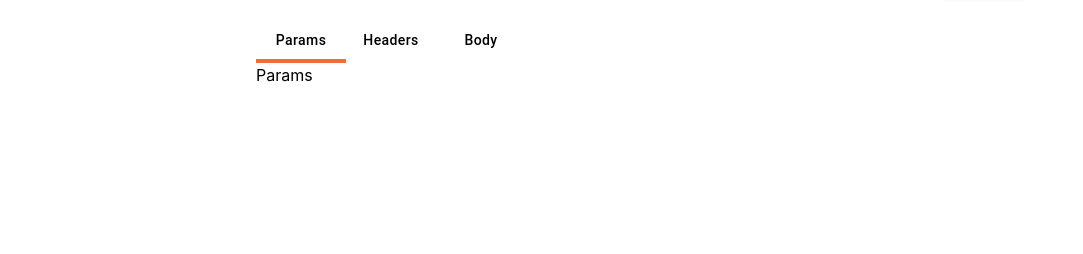
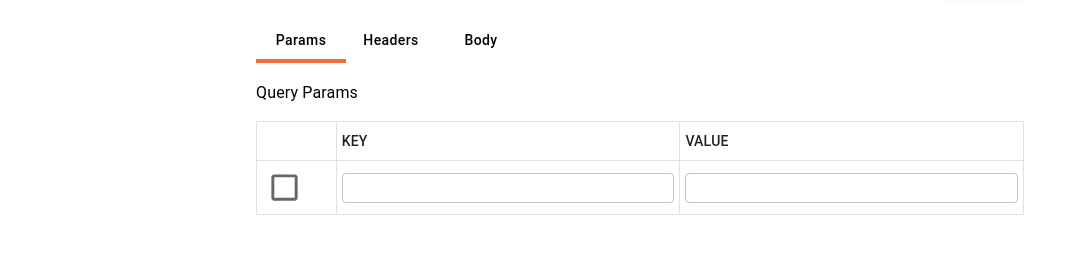
Before and after one commit to evitabarboza/Postman-Clone, a React (Create React App) app: page / in a window 1280 px wide. Shown: the part 152-406 px from the top of the page, without its empty margins (0-1083 px from the left). Built offline with nearby package versions, Linux system fonts and the light colour scheme.

Commit message:
Created addrows and createtable

```diff
--- /dev/null
+++ b/src/components/AddRow.jsx
@@ -0,0 +1,45 @@
+import React from 'react'
+import { TableRow, TableCell, Checkbox, TextField } from '@mui/material'
+import { makeStyles } from '@mui/styles';
+
+const useStyles = makeStyles({
+  tablecell: {
+    border: '1px solid rgba(224, 224, 224, 1)',
+    borderCollapse: 'collapse',
+    padding: ['7px 5px', '!important'],
+  },
+  checkbox: {
+    padding: ['2px 5px', '!important']
+  },
+  textfield: {
+    width: '100%'
+  }
+})
+
+const AddRow = () => {
+  const classes = useStyles();
+  return (
+    <TableRow>
+      <TableCell className={classes.tablecell}>
+        <Checkbox
+          size='large'
+          className={classes.checkbox}
+        />
+      </TableCell>
+      <TableCell className={classes.tablecell}>
+        <TextField
+          className={classes.textfield}
+          sx={{ input: { height: 30, padding: '0 5px' } }}
+        />
+      </TableCell>
+      <TableCell className={classes.tablecell}>
+      <TextField
+          className={classes.textfield}
+          sx={{ input: { height: 30, padding: '0 5px' } }}
+        />
+      </TableCell>
+    </TableRow>
+  )
+}
+
+export default AddRow
--- /dev/null
+++ b/src/components/CreateTable.jsx
@@ -0,0 +1,35 @@
+import React from 'react'
+import { Box, Typography, Table, TableHead, TableBody, TableRow, TableCell} from '@mui/material'
+import AddRow from './AddRow'
+import { makeStyles } from '@mui/styles';
+
+const useStyles = makeStyles({
+  tablecell: {
+    border: '1px solid rgba(224, 224, 224, 1)',
+    borderCollapse: 'collapse',
+    padding: ['7px 5px', '!important'],
+  }
+})
+
+const CreateTable = ({ text }) => {
+  const classes = useStyles();
+  return (
+    <Box>
+      <Typography mt={2} mb={2}>{text}</Typography>
+      <Table sx={{ minWidth: '100%', border: '1px solid rgba(224, 224, 224, 1)' }} aria-label="simple table">
+        <TableHead>
+          <TableRow>
+            <TableCell className={classes.tablecell}></TableCell>
+            <TableCell className={classes.tablecell}>KEY</TableCell>
+            <TableCell className={classes.tablecell}>VALUE</TableCell>
+          </TableRow>
+        </TableHead>
+        <TableBody>
+            <AddRow />
+        </TableBody>
+      </Table>
+    </Box>
+  )
+}
+
+export default CreateTable
--- a/src/components/SelectTab.jsx
+++ b/src/components/SelectTab.jsx
@@ -2,6 +2,7 @@ import React from 'react'
 import { Box,Tabs, Tab } from '@mui/material'
 import { useState } from 'react'
 import { makeStyles } from '@mui/styles';
+import CreateTable from './CreateTable';
 
 const useStyles = makeStyles({
     components: {
@@ -38,7 +39,7 @@ const SelectTab = () => {
             id={`simple-tabpanel-${0}`}
             aria-labelledby={`simple-tab-${0}`}
         >
-        Params
+        <CreateTable text={'Query Params'}/>
         </Box>
         <Box
             role="tabpanel"
@@ -47,7 +48,7 @@ const SelectTab = () => {
             aria-labelledby={`simple-tab-${1}`}
         >
 
-        Header
+        <CreateTable text={'Headers'}/>
         </Box>
         <Box
             role="tabpanel"
@@ -56,7 +57,7 @@ const SelectTab = () => {
             aria-labelledby={`simple-tab-${2}`}
         >
 
-        Body
+        <CreateTable/>
         </Box>
       </Box>
     </div>
```
